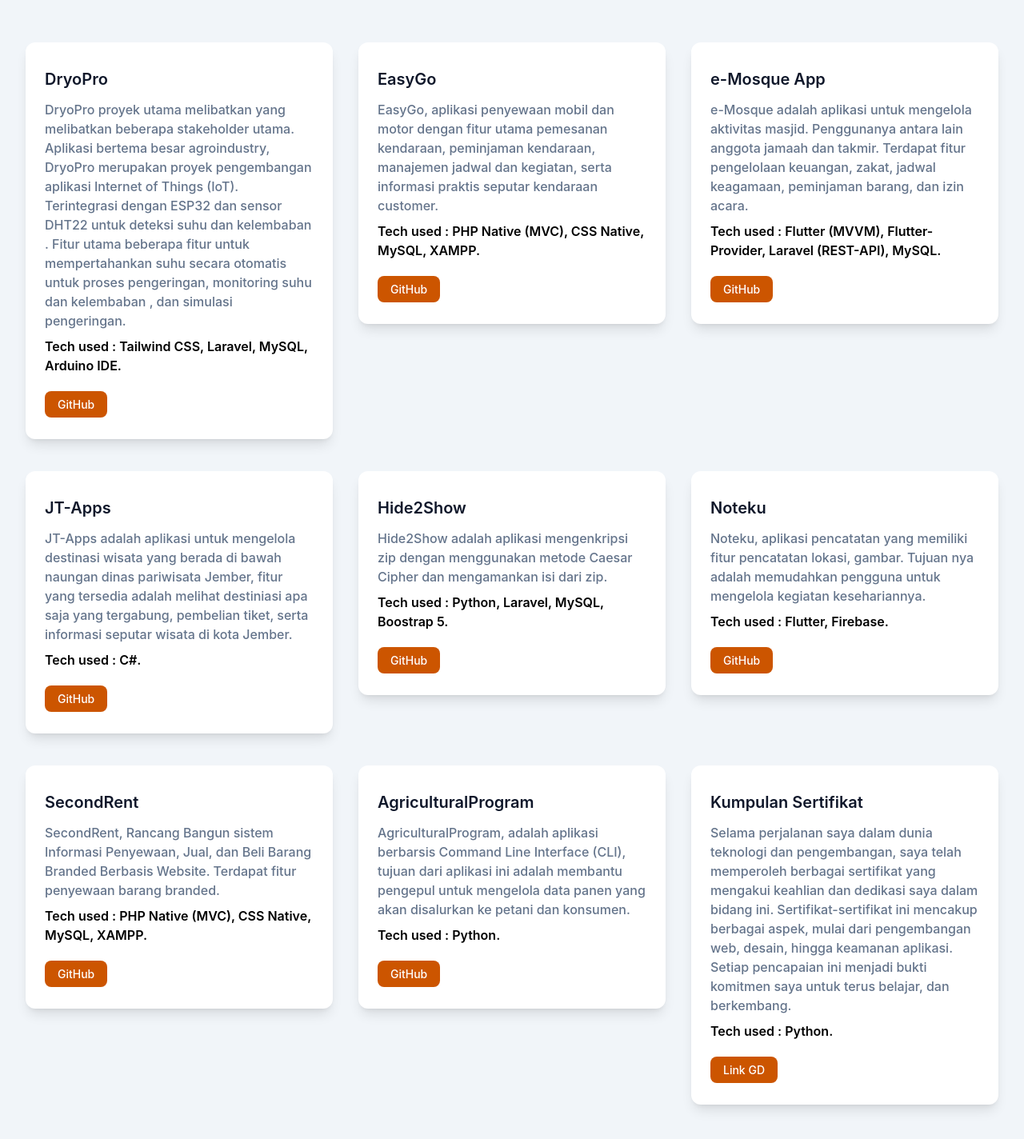
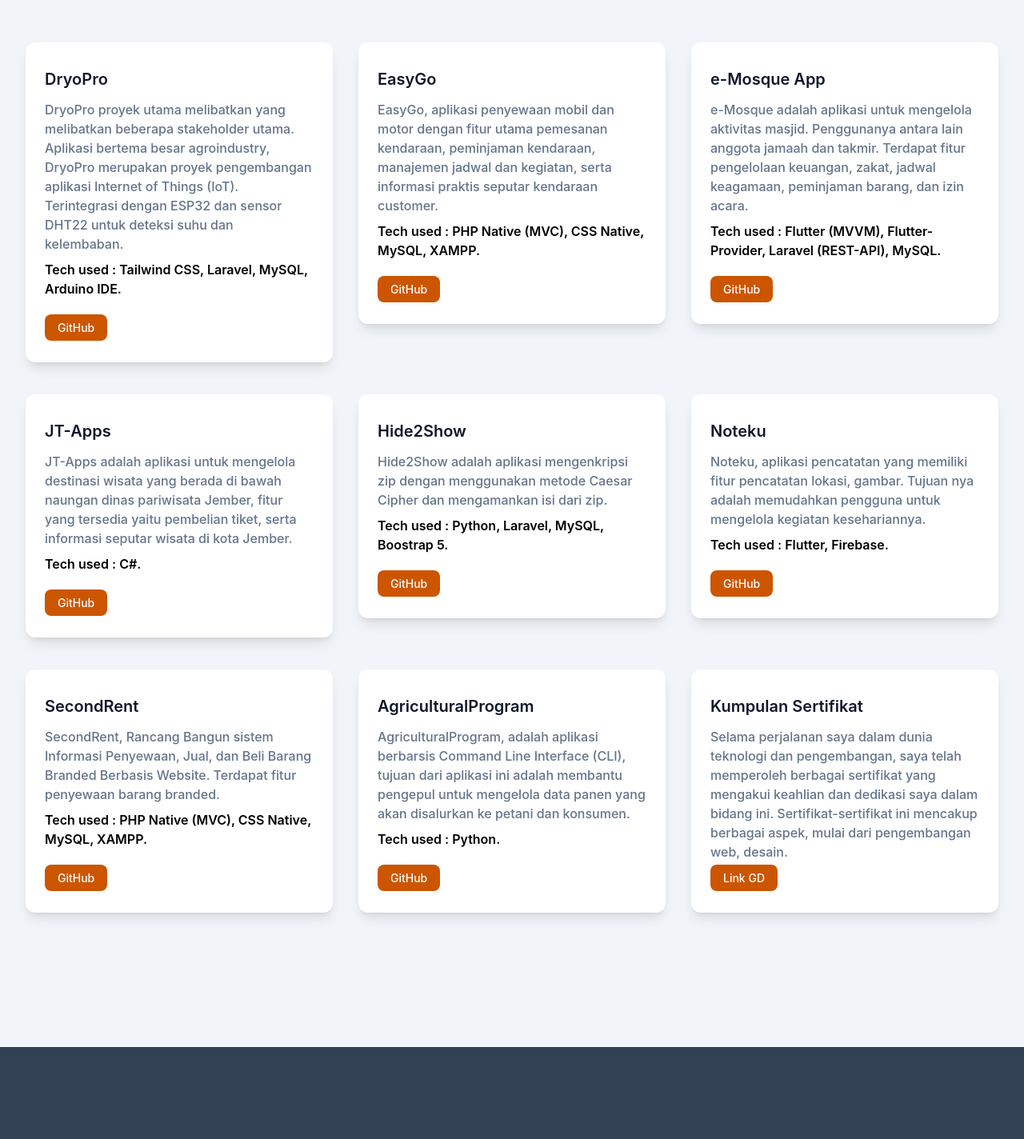
Before and after one commit to KevinElvio/Portofolio, a website: page index.html in a window 1280 px wide. Shown: the part 1640-3064 px from the top of the page at 80% size. Drawn offline with Linux system fonts and the light colour scheme.

Commit message:
Update index.html

```diff
--- a/index.html
+++ b/index.html
@@ -142,9 +142,7 @@
                                 melibatkan beberapa stakeholder utama. Aplikasi bertema besar agroindustry,
                                 DryoPro merupakan proyek pengembangan aplikasi Internet of Things (IoT). Terintegrasi
                                 dengan ESP32 dan sensor
-                                DHT22 untuk deteksi suhu dan kelembaban . Fitur utama beberapa fitur untuk
-                                mempertahankan suhu secara otomatis
-                                untuk proses pengeringan, monitoring suhu dan kelembaban , dan simulasi pengeringan.
+                                DHT22 untuk deteksi suhu dan kelembaban.
                             </p>
                             <h5 class="mb-6 font-semibold">Tech used : <span>Tailwind CSS, Laravel, MySQL, Arduino
                                     IDE.</span></h5>
@@ -200,7 +198,7 @@
                             </h3>
                             <p class="font-medium text-base text-secondary mb-2">JT-Apps adalah aplikasi untuk mengelola
                                 destinasi wisata yang berada di bawah naungan dinas pariwisata Jember, fitur yang
-                                tersedia adalah melihat destiniasi apa saja yang tergabung, pembelian tiket, serta
+                                tersedia yaitu pembelian tiket, serta
                                 informasi seputar wisata di kota Jember.
                             </p>
                             <h5 class="mb-6 font-semibold">Tech used : <span>C#.</span></h5>
@@ -285,9 +283,8 @@
                                 <a href="https://drive.google.com/drive/folders/1yWbBZn4jkO6Nig3VfRZAtYlNESb9r8oG" target="_blank"
                                     class="block mb-3 font-semibold text-xl text-dark hover:text-primary truncate">Kumpulan Sertifikat</a>
                             </h3>
-                            <p class="font-medium text-base text-secondary mb-2">Selama perjalanan saya dalam dunia teknologi dan pengembangan, saya telah memperoleh berbagai sertifikat yang mengakui keahlian dan dedikasi saya dalam bidang ini. Sertifikat-sertifikat ini mencakup berbagai aspek, mulai dari pengembangan web, desain, hingga keamanan aplikasi. Setiap pencapaian ini menjadi bukti komitmen saya untuk terus belajar, dan berkembang.
+                            <p class="font-medium text-base text-secondary mb-2">Selama perjalanan saya dalam dunia teknologi dan pengembangan, saya telah memperoleh berbagai sertifikat yang mengakui keahlian dan dedikasi saya dalam bidang ini. Sertifikat-sertifikat ini mencakup berbagai aspek, mulai dari pengembangan web, desain.
                             </p>
-                            <h5 class="mb-6 font-semibold">Tech used : <span>Python.</span></h5>
                             <a href="https://drive.google.com/drive/folders/1yWbBZn4jkO6Nig3VfRZAtYlNESb9r8oG" target="_blank"
                                 class="font-medium text-sm text-white bg-primary py-2 px-4 rounded-lg hover:opacity-80">Link GD</a>
                         </div>
```
